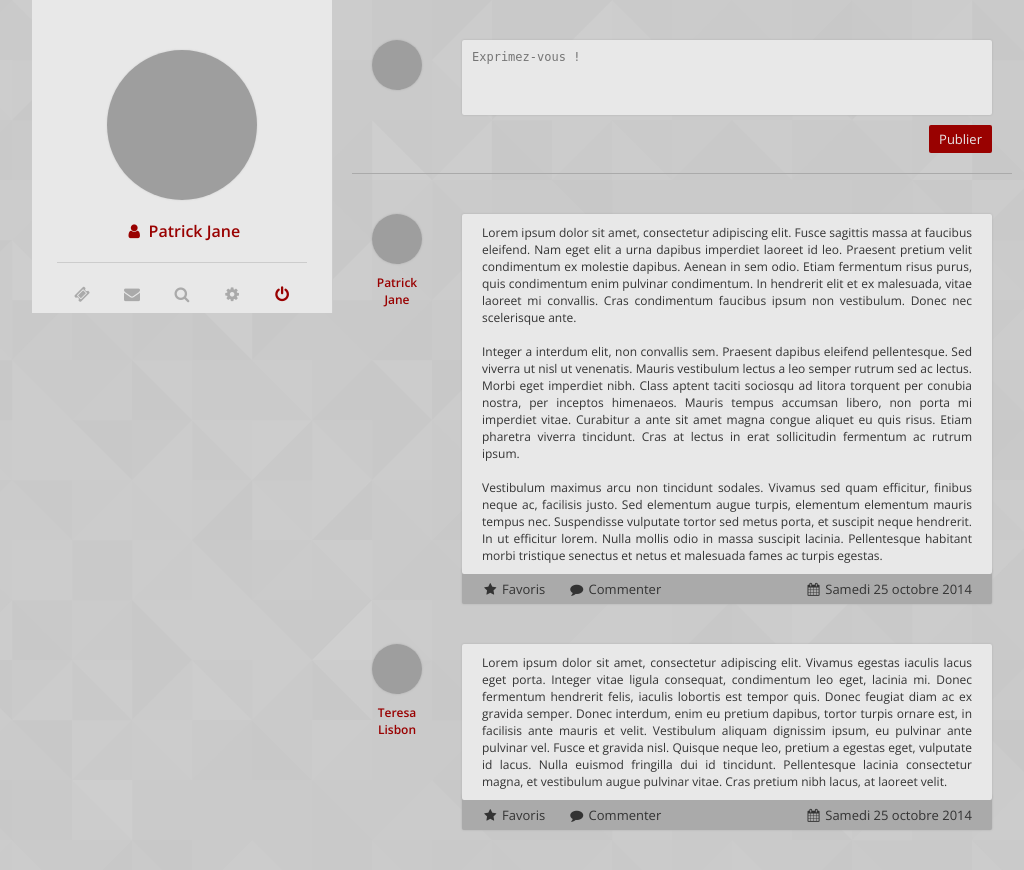
After one commit to decima/M2-platine, a PHP site: page /pages/accueil.html in a window 1280 px wide. The commit adds this page. Shown: the whole page, without its empty margins (108-1132 px from the left). Run offline with PHP 8.4, Linux system fonts and the light colour scheme; some libraries are stand-ins or nearby versions; grey boxes are pictures that could not be loaded.

Commit message:
Ajout de ma maquette

```diff
--- /dev/null
+++ b/documents/charte graphique Florent/pages/accueil.html
@@ -0,0 +1,129 @@
+<!DOCTYPE html>
+<html>
+<head lang="en">
+    <meta charset="UTF-8">
+    <title>Accueil</title>
+    <link type="text/css" rel="stylesheet" href="../styles/body.css">
+    <link href='http://fonts.googleapis.com/css?family=Open+Sans:300,600,700,400' rel='stylesheet' type='text/css'>
+    <link href="//maxcdn.bootstrapcdn.com/font-awesome/4.2.0/css/font-awesome.min.css" rel="stylesheet">
+    <script type="text/javascript" src="http://code.jquery.com/jquery-latest.js"></script>
+    <script type="text/javascript" src="../js/jquery.elastic.source.js"></script>
+    <script type="text/javascript">
+        $(window).resize(function() {
+            var width_lateral_left = ($(window).width()-$("#page").width())/2;
+            $("#lateral_left").width(width_lateral_left);
+
+            if($(window).height() > $("#page").height()){
+                var height = $(window).height();
+                $("#lateral_left").height(height);
+                $("#page_lateral_profil").height(height);
+            }
+        });
+        $(document).ready(function(){
+            $('textarea').elastic();
+
+            var width_lateral_left = ($(window).width()-$("#page").width())/2;
+            $("#lateral_left").width(width_lateral_left);
+
+            if($(window).height() > $("#page").height()){
+                var height = $(window).height();
+                $("#lateral_left").height(height);
+                $("#page_lateral_profil").height(height);
+            }
+        });
+    </script>
+</head>
+<body>
+    <div id="lateral_left"></div>
+    <div id="page">
+        <div id="page_lateral_profil">
+            <div id="page_lateral_profil_avatar">
+                <img src="../images/patrick_jane_n.png" alt="" />
+            </div>
+            <div id="page_lateral_profil_nom"><a href=""><i class="fa  fa-user fa-fw"></i> Patrick Jane</a></div>
+            <div class="page_lateral_profil_sep"></div>
+            <div id="page_lateral_liens">
+                <a href="" class="page_lateral_icon"><i class="fa  fa-ticket fa-fw"></i></a>
+                <a href="" class="page_lateral_icon"><i class="fa  fa-envelope fa-fw"></i></a>
+                <a href="" class="page_lateral_icon"><i class="fa  fa-search fa-fw"></i></a>
+                <a href="" class="page_lateral_icon"><i class="fa  fa-gear fa-fw"></i></a>
+                <a href="connexion.html" class="page_lateral_icon" title="Déconnexion"><i class="fa  fa-power-off fa-fw"></i></a>
+            </div>
+            <div class="clear"></div>
+        </div>
+        <div id="page_contenu">
+            <!-- Quoi de neuf ? -->
+            <div class="actualite">
+                <div class="actualite_avatar_area">
+                    <div class="actualite_avatar">
+                        <img src="../images/patrick_jane_m.png" alt="" />
+                    </div>
+                </div>
+                <div class="actualite_bloc">
+                    <div class="actualite_area">
+                        <textarea class="actualite_area_text" placeholder="Exprimez-vous !"></textarea>
+                    </div>
+                    <a href="accueil.html" class="btn actualite_btn">Publier</a>
+                </div>
+                <div class="clear"></div>
+            </div>
+            <div class="page_contenu_sep"></div>
+
+
+            <!-- Actualités -->
+            <div class="actualite">
+                <div class="actualite_avatar_area">
+                    <div class="actualite_avatar">
+                        <img src="../images/patrick_jane_m.png" alt="" />
+                    </div>
+                    <div class="actualite_nom"><a href="">Patrick<br/>Jane</a></div>
+                </div>
+                <div class="actualite_bloc">
+                    <div class="actualite_area">
+                        <div class="actualite_area_text">
+                            Lorem ipsum dolor sit amet, consectetur adipiscing elit. Fusce sagittis massa at faucibus eleifend. Nam eget elit a urna dapibus imperdiet laoreet id leo. Praesent pretium velit condimentum ex molestie dapibus. Aenean in sem odio. Etiam fermentum risus purus, quis condimentum enim pulvinar condimentum. In hendrerit elit et ex malesuada, vitae laoreet mi convallis. Cras condimentum faucibus ipsum non vestibulum. Donec nec scelerisque ante.<br /><br />
+                            Integer a interdum elit, non convallis sem. Praesent dapibus eleifend pellentesque. Sed viverra ut nisl ut venenatis. Mauris vestibulum lectus a leo semper rutrum sed ac lectus. Morbi eget imperdiet nibh. Class aptent taciti sociosqu ad litora torquent per conubia nostra, per inceptos himenaeos. Mauris tempus accumsan libero, non porta mi imperdiet vitae. Curabitur a ante sit amet magna congue aliquet eu quis risus. Etiam pharetra viverra tincidunt. Cras at lectus in erat sollicitudin fermentum ac rutrum ipsum.<br /><br />
+                            Vestibulum maximus arcu non tincidunt sodales. Vivamus sed quam efficitur, finibus neque ac, facilisis justo. Sed elementum augue turpis, elementum elementum mauris tempus nec. Suspendisse vulputate tortor sed metus porta, et suscipit neque hendrerit. In ut efficitur lorem. Nulla mollis odio in massa suscipit lacinia. Pellentesque habitant morbi tristique senectus et netus et malesuada fames ac turpis egestas.
+                        </div>
+                    </div>
+                    <div class="actualite_buttons">
+                        <div class="actualite_buttons_area">
+                            <a href="" class="page_lateral_icon"><i class="fa  fa-star fa-fw"></i> Favoris</a>
+                            <a href="" class="page_lateral_icon"><i class="fa  fa-comment fa-fw"></i> Commenter</a>
+                        </div>
+                        <div class="actualite_date"><i class="fa fa-calendar fa-fw"></i> Samedi 25 octobre 2014</div>
+                        <div class="clear"></div>
+                    </div>
+                </div>
+                <div class="clear"></div>
+            </div>
+            <div class="actualite">
+                <div class="actualite_avatar_area">
+                    <div class="actualite_avatar">
+                        <img src="../images/teresa_lisbon_m.png" alt="" />
+                    </div>
+                    <div class="actualite_nom"><a href="">Teresa<br/>Lisbon</a></div>
+                </div>
+                <div class="actualite_bloc">
+                    <div class="actualite_area">
+                        <div class="actualite_area_text">
+                            Lorem ipsum dolor sit amet, consectetur adipiscing elit. Vivamus egestas iaculis lacus eget porta. Integer vitae ligula consequat, condimentum leo eget, lacinia mi. Donec fermentum hendrerit felis, iaculis lobortis est tempor quis. Donec feugiat diam ac ex gravida semper. Donec interdum, enim eu pretium dapibus, tortor turpis ornare est, in facilisis ante mauris et velit. Vestibulum aliquam dignissim ipsum, eu pulvinar ante pulvinar vel. Fusce et gravida nisl. Quisque neque leo, pretium a egestas eget, vulputate id lacus. Nulla euismod fringilla dui id tincidunt. Pellentesque lacinia consectetur magna, et vestibulum augue pulvinar vitae. Cras pretium nibh lacus, at laoreet velit.
+                        </div>
+                    </div>
+                    <div class="actualite_buttons">
+                        <div class="actualite_buttons_area">
+                            <a href="" class="page_lateral_icon"><i class="fa  fa-star fa-fw"></i> Favoris</a>
+                            <a href="" class="page_lateral_icon"><i class="fa  fa-comment fa-fw"></i> Commenter</a>
+                        </div>
+                        <div class="actualite_date"><i class="fa fa-calendar fa-fw"></i> Samedi 25 octobre 2014</div>
+                        <div class="clear"></div>
+                    </div>
+                </div>
+                <div class="clear"></div>
+            </div>
+        </div>
+        <div class="clear"></div>
+    </div>
+    <div class="clear"></div>
+</body>
+</html>
--- a/documents/charte graphique Florent/pages/connexion.html
+++ b/documents/charte graphique Florent/pages/connexion.html
@@ -5,6 +5,7 @@
     <title>Connexion</title>
     <link type="text/css" rel="stylesheet" href="../styles/body.css">
     <link href='http://fonts.googleapis.com/css?family=Open+Sans:300,600,700,400' rel='stylesheet' type='text/css'>
+    <link href="//maxcdn.bootstrapcdn.com/font-awesome/4.2.0/css/font-awesome.min.css" rel="stylesheet">
     <script type="text/javascript" src="http://code.jquery.com/jquery-latest.js"></script>
     <script type="text/javascript">
         $(window).resize(function() {
@@ -30,7 +31,7 @@
                     <div class="connexion_area_right_formulaire_ligne"><label for="idendifiant">Identifiant :</label><input id="idendifiant" type="text" /></div>
                     <div class="connexion_area_right_formulaire_ligne"><label for="mot_de_passe">Mot de passe :</label><input id="mot_de_passe" type="password" /></div>
                 </div>
-                <a href="" class="btn">Connexion</a>
+                <a href="accueil.html" class="btn">Connexion</a>
             </div>
             <div class="clear"></div>
         </div>
--- a/documents/charte graphique Florent/styles/body.css
+++ b/documents/charte graphique Florent/styles/body.css
@@ -3,10 +3,11 @@ body {
 
     margin: auto;
     background-image: url('../images/bg_white.png');
-    background-position: center center;
-    background-repeat: repeat;
     font-family: 'Open Sans', sans-serif;
     color: #333;
+}
+textarea {
+    resize: none;
 }
 
 #page {
@@ -66,6 +67,180 @@ body {
 }
 
 
+#lateral_left {
+    float: left;
+    background-color: #E8E8E8;
+}
+#page_lateral_profil {
+    width: 300px;
+    float: left;
+    background-color: #E8E8E8;
+    margin-right: -1px;
+    border-right: 1px solid #CCCCCC;
+}
+#page_lateral_profil_avatar {
+    width: 150px;
+    height: 150px;
+
+    margin: auto;
+    margin-top: 50px;
+    margin-bottom: 20px;
+    border-radius: 150px;
+    box-shadow: 0px 0px 2px #CCCCCC;
+    overflow: hidden;
+}
+#page_lateral_profil_avatar img {
+    width: 150px;
+    height: 150px;
+    margin: auto;
+}
+#page_lateral_profil_nom > a {
+    width: 100%;
+
+    margin: auto;
+    text-align: center;
+    text-decoration: none;
+    color: #990100;
+    font-size: 16px;
+    font-weight: 600;
+    display: inline-block;
+}
+.page_lateral_profil_sep {
+    width: 250px;
+    height: 1px;
+    margin: 20px auto;
+    background-color: #CCC;
+}
+#page_lateral_liens {
+    width: 250px;
+    height: 30px;
+    margin: auto;
+}
+#page_lateral_liens > .page_lateral_icon {
+    width: 50px;
+    height: 30px;
+    text-align: center;
+    color: #AAA;
+    float:left;
+}
+#page_lateral_liens > .page_lateral_icon:hover {
+    color: #CCC;
+}
+.page_lateral_icon > i.fa-power-off {
+    color: #990100;
+}
+.page_lateral_icon > i.fa-power-off:hover {
+    color: #D90202;
+}
+
+#page_contenu {
+    width: 700px;
+    float: left;
+}
+.page_contenu_sep {
+    width: 660px;
+    height: 1px;
+    margin: 20px auto;
+    background-color: #AAA;
+}
+.actualite {
+    width: 100%;
+    margin: 40px auto;
+}
+.actualite_avatar_area {
+    width: 130px;
+    float: left;
+}
+.actualite_avatar_area > .actualite_avatar {
+    width: 50px;
+    height: 50px;
+    margin: auto;
+    border-radius: 50px;
+    box-shadow: 0 0 2px #AAA;
+    overflow: hidden;
+}
+.actualite_avatar_area > .actualite_avatar img {
+    width: 50px;
+    height: 50px;
+    margin: auto;
+}
+.actualite_avatar_area > .actualite_nom > a {
+    width: 100%;
+    margin: 10px auto;
+    text-align: center;
+    text-decoration: none;
+    color: #990100;
+    font-size: 12px;
+    font-weight: 600;
+    display: inline-block;
+}
+.actualite_bloc {
+    width: 530px;
+    float: left;
+}
+.actualite_area {
+    z-index: 200;
+    margin: auto;
+    padding-top: 10px;
+    padding-bottom: 10px;
+    background-color: #E8E8E8;
+    box-shadow: 0 0 2px #AAA;
+    border-radius: 2px;
+    position: relative;
+}
+.actualite_area_text {
+    margin: 0 20px;
+    color: #333;
+    font-size: 12px;
+    text-align: justify;
+}
+.actualite_buttons {
+    z-index: 150;
+    width: 100%;
+    height: 35px;
+    background-color: #AAA;
+    position: relative;
+    margin-top: -5px;
+    border-bottom-left-radius: 2px;
+    border-bottom-right-radius: 2px;
+    box-shadow: 0 0 2px #AAA;
+}
+.actualite_buttons_area {
+    float: left;
+    padding-top: 5px;
+    margin-left: 10px;
+    height: 30px;
+    line-height: 30px;
+    color: #333;
+    font-size: 13px;
+}
+.actualite_buttons_area > a {
+    margin: 0 10px;
+    color: #333;
+    text-decoration: none;
+}
+.actualite_buttons > .actualite_date {
+    float: right;
+    padding-top: 5px;
+    margin-right: 20px;
+    color: #333;
+    height: 30px;
+    line-height: 30px;
+    font-size: 13px;
+}
+textarea.actualite_area_text {
+    width: 498px;
+    min-height: 50px;
+    padding: 0 10px;
+    margin: auto;
+    background-color: inherit;
+    border: 0;
+}
+.actualite_btn {
+    margin-top: 10px;
+    margin-bottom: -20px;
+}
+
 .titre {
     font-size: 24px;
     font-weight: 600;
```
Also changed, not shown: documents/charte graphique Florent/js/jquery.elastic.source.js (added).
